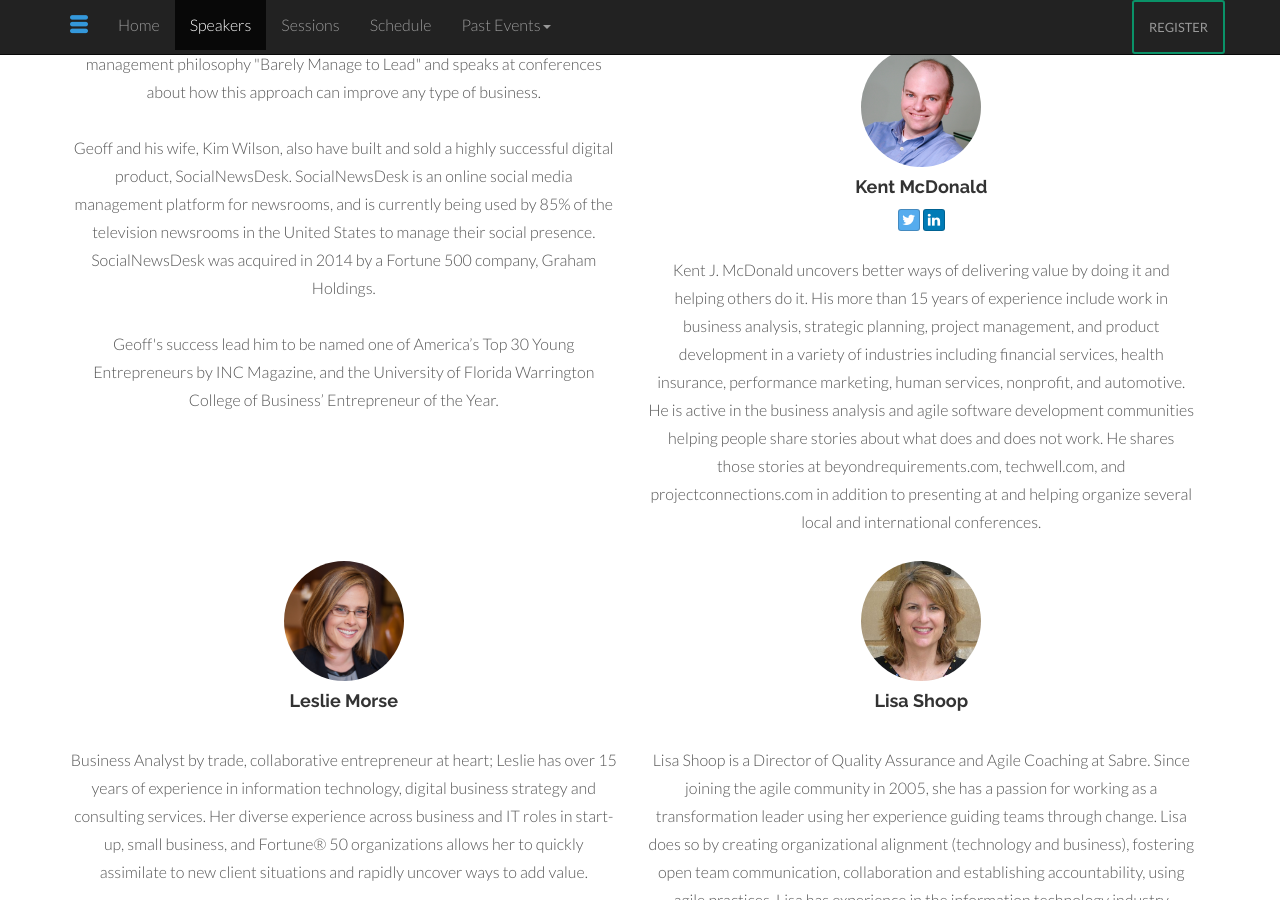
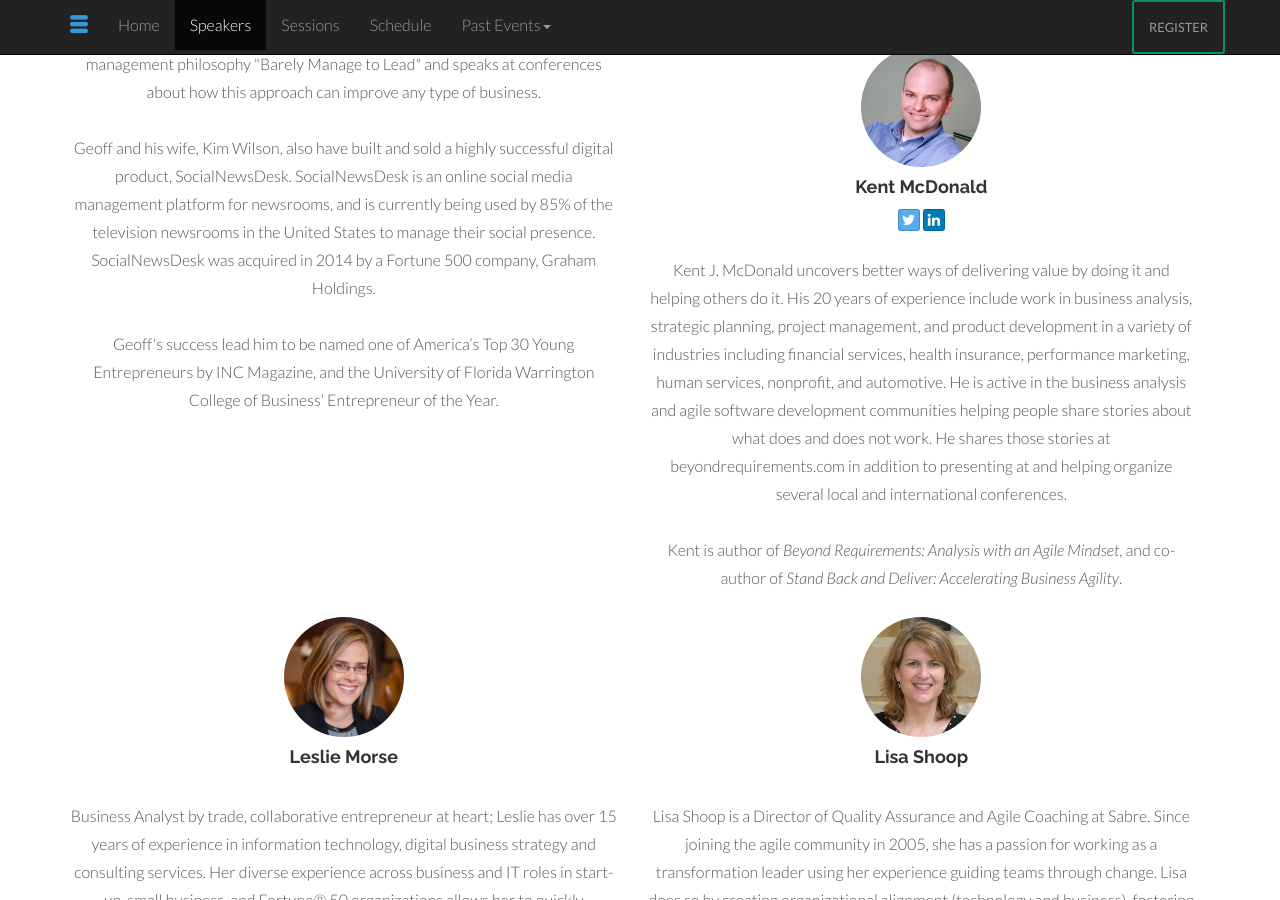
Before and after one commit to agileiowa/dsmagile-web, a Jekyll site: the page built from index.html, in a window 1280 px wide and 900 px high, scrolled down 3202 px. Built offline with Jekyll 4.4.1, drawn with Linux system fonts in a browser that asks for light colours; some of the changed text lies outside the part shown.

Commit message:
update to kent

```diff
--- a/_data/2015/09/sessions/kent-mcdonald.yml
+++ b/_data/2015/09/sessions/kent-mcdonald.yml
@@ -1,7 +1,13 @@
 id: game
 title: "The Product Owner Value Game"
 abstract: |
-
+    Are you a product owner seeking to be more value-driven?  Do you work with product owners who you would like to be more value-driven? Are you struggling with ways to make that happen?  Do you like to play games?  If so, come play the Product Owner Value Game and experience what value driven backlog refinement look like.
+    <br/>
+    <br/>
+    I had the opportunity to play the Product Owner Value Game  created by Dajo Breddels and Paul Kuijten, at Agile2015 and wanted to share it with the Agile Iowa Community.
+    <br/>
+    <br/>
+    We’ll play the <a href="http://www.povaluegame.org/">Product Owner Value Game</a>, and then discuss what playing the game tells us about backlog refinement, sequencing and value based decisions.
 speakers:
     - id: kent
       name: Kent McDonald
@@ -9,4 +15,7 @@
       twitter: beyondreqs
       linkedin: kentmcdonald
       bio: |
-        Kent J. McDonald uncovers better ways of delivering value by doing it and helping others do it.  His more than 15 years of experience include work in business analysis, strategic planning, project management, and product development in a variety of industries including financial services, health insurance, performance marketing, human services, nonprofit, and automotive. He is active in the business analysis and agile software development communities helping people share stories about what does and does not work.  He shares those stories at beyondrequirements.com, techwell.com, and projectconnections.com in addition to presenting at and helping organize several local and international conferences.
+        Kent J. McDonald uncovers better ways of delivering value by doing it and helping others do it.  His 20 years of experience include work in business analysis, strategic planning, project management, and product development in a variety of industries including financial services, health insurance, performance marketing, human services, nonprofit, and automotive. He is active in the business analysis and agile software development communities helping people share stories about what does and does not work.  He shares those stories at beyondrequirements.com in addition to presenting at and helping organize several local and international conferences.
+        <br/>
+        <br/>
+        Kent is  author of <i>Beyond Requirements: Analysis with an Agile Mindset</i>, and co-author of <i>Stand Back and Deliver: Accelerating Business Agility</i>.
```
